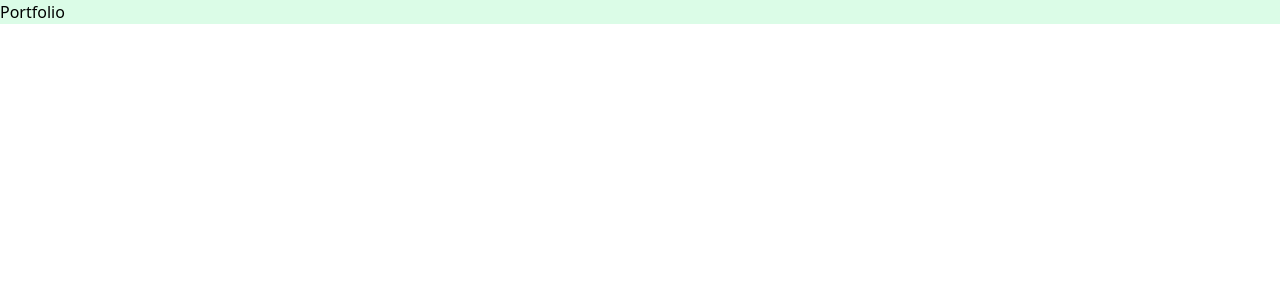
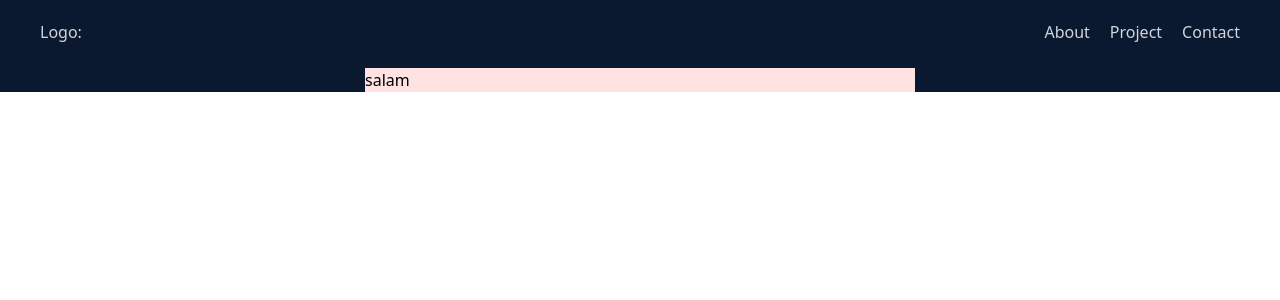
Before and after one commit to RahulQurbanov/Portfolio, a React (Vite) app: page / in a window 1280 px wide. Shown: the top 300 px of the page. Built offline with nearby package versions, Linux system fonts and the light colour scheme; the HTML template or start-up script is replaced by a standard one.

Commit message:
Create Header Part

```diff
--- a/src/App.jsx
+++ b/src/App.jsx
@@ -1,7 +1,8 @@
 import React from 'react'
+import Header from './components/Header'
 
 export default function App() {
   return (
-    <div className="bg-green-100">Portfolio</div>
+   <Header/>
   )
 }
--- /dev/null
+++ b/src/components/Header.jsx
@@ -0,0 +1,19 @@
+import React from 'react';
+
+export default function Header() {
+    return (
+        <div className='bg-[#0a192f] flex flex-col gap-1'>
+           <nav className='flex justify-between items-center py-5 px-10'>
+            <div className='text-gray-300'>Logo:</div>
+            <div className='flex gap-5 text-gray-300'>
+                <a href="#">About</a>
+                <a href="#">Project</a>
+                <a href="#">Contact</a>
+            </div>
+           </nav>
+           <main className='w-[550px] bg-red-100 m-auto'>
+            <p>salam</p>
+           </main>
+        </div>
+    );
+}
```
